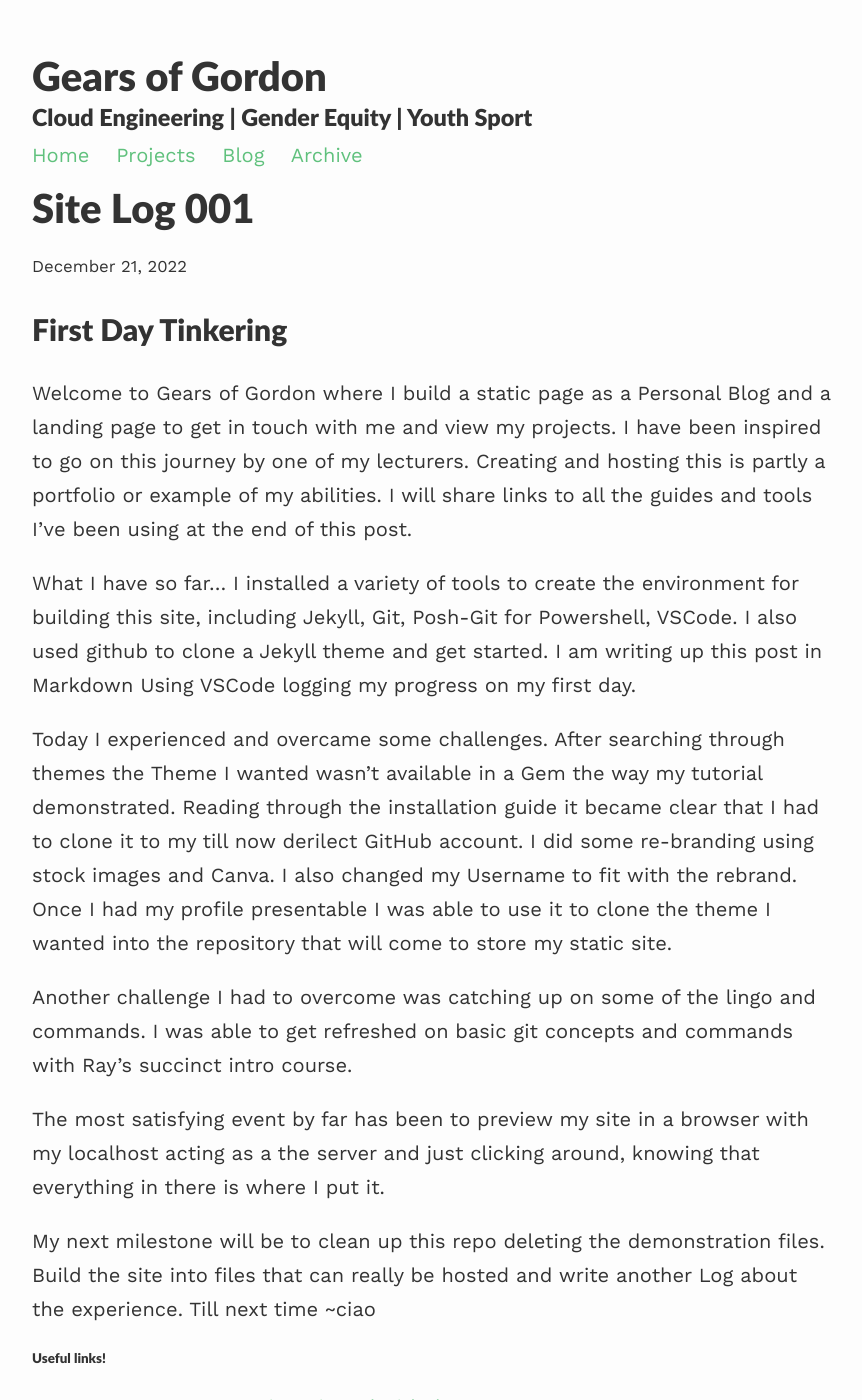
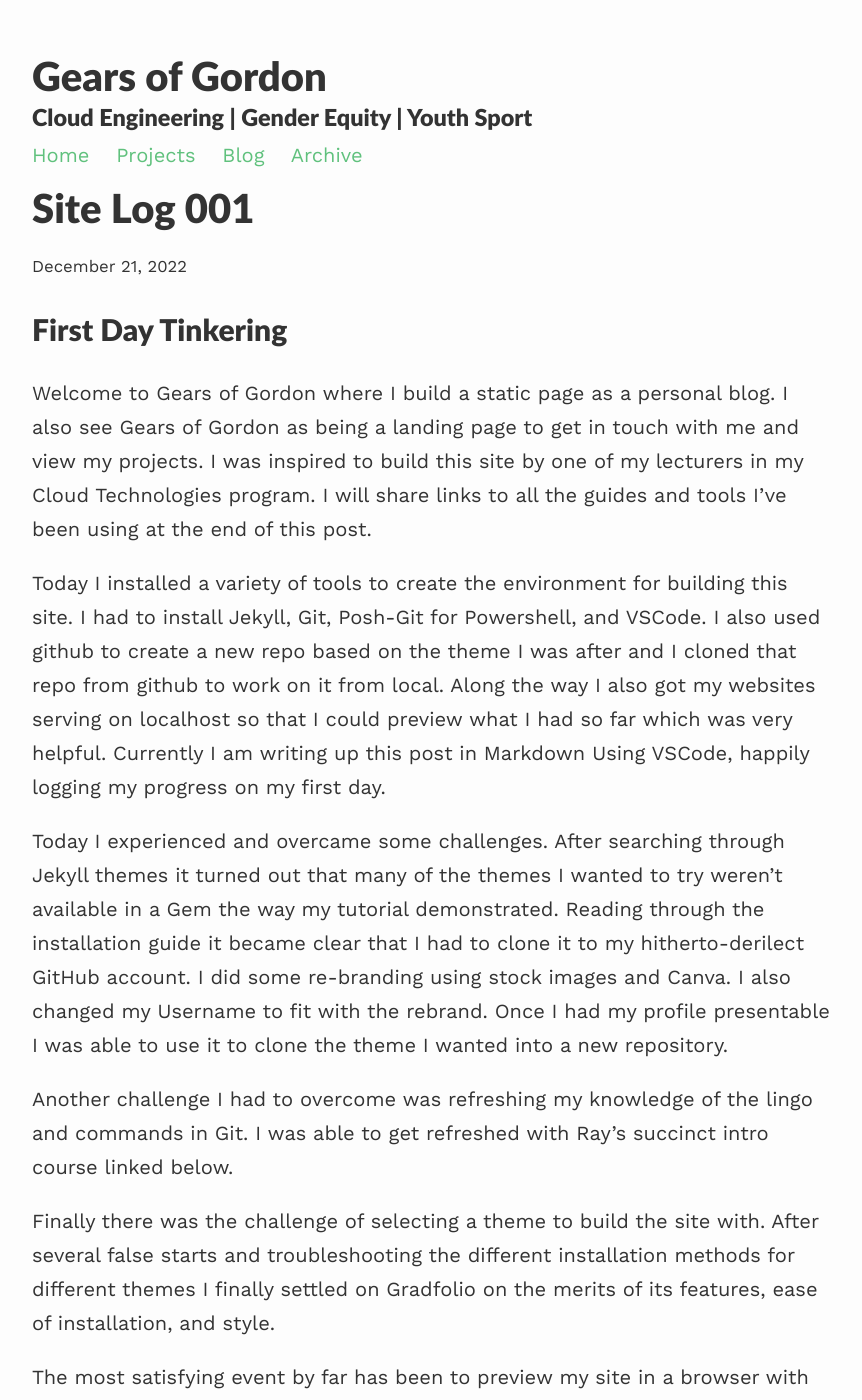
Before and after one commit to GordonOps/gearsofgordon, a Jekyll site: the page built from _posts/2022-12-21-site-log-001-first-day-tinkering.md, in a window 1280 px wide and 1400 px high. Shown: the whole window, without its empty margins (208-1070 px from the left). Built offline with Jekyll 4.4.1, drawn with Linux system fonts in a browser that asks for light colours; nearby versions of some CDN libraries; some of the changed text lies outside the part shown.

Commit message:
misc editing

```diff
--- a/_posts/2022-12-21-site-log-001-first-day-tinkering.md
+++ b/_posts/2022-12-21-site-log-001-first-day-tinkering.md
@@ -5,19 +5,21 @@ date: 2022-12-21 17:52 -0500
 ---
 ## First Day Tinkering
 
-Welcome to Gears of Gordon where I build a static page as a Personal Blog and a landing page to get in touch with me and view my projects. I have been inspired to go on this journey by one of my lecturers. Creating and hosting this is partly a portfolio or example of my abilities.  I will share links to all the guides and tools I've been using at the end of this post.
+Welcome to Gears of Gordon where I build a static page as a personal blog. I also see Gears of Gordon as being a landing page to get in touch with me and view my projects. I was inspired to build this site by one of my lecturers in my Cloud Technologies program. I will share links to all the guides and tools I've been using at the end of this post.
 
-What I have so far... I installed a variety of tools to create the environment for building this site, including Jekyll, Git, Posh-Git for Powershell, VSCode. I also used github to clone a Jekyll theme and get started. I am writing up this post in Markdown Using VSCode logging my progress on my first day.
+Today I installed a variety of tools to create the environment for building this site. I had to install Jekyll, Git, Posh-Git for Powershell, and VSCode. I also used github to create a new repo based on the theme I was after and I cloned that repo from github to work on it from local. Along the way I also got my websites serving on localhost so that I could preview what I had so far which was very helpful. Currently I am writing up this post in Markdown Using VSCode, happily logging my progress on my first day.
 
-Today I experienced and overcame some challenges. After searching through themes the Theme I wanted wasn't available in a Gem the way my tutorial demonstrated. Reading through the installation guide it became clear that I had to clone it to my till now derilect GitHub account. I did some re-branding using stock images and Canva. I also changed my Username to fit with the rebrand. Once I had my profile presentable I was able to use it to clone the theme I wanted into the repository that will come to store my static site.
+Today I experienced and overcame some challenges. After searching through Jekyll themes it turned out that many of the themes I wanted to try weren't available in a Gem the way my tutorial demonstrated. Reading through the installation guide it became clear that I had to clone it to my hitherto-derilect GitHub account. I did some re-branding using stock images and Canva. I also changed my Username to fit with the rebrand. Once I had my profile presentable I was able to use it to clone the theme I wanted into a new repository.
 
-Another challenge I had to overcome was catching up on some of the lingo and commands. I was able to get refreshed on basic git concepts and commands with Ray's succinct intro course.
+Another challenge I had to overcome was refreshing my knowledge of the lingo and commands in Git. I was able to get refreshed with Ray's succinct intro course linked below.
 
-The most satisfying event by far has been to preview my site in a browser with my localhost acting as a the server and just clicking around, knowing that everything in there is where I put it.
+Finally there was the challenge of selecting a theme to build the site with. After several false starts and troubleshooting the different installation methods for different themes I finally settled on Gradfolio on the merits of its features, ease of installation, and style.
 
-My next milestone will be to clean up this repo deleting the demonstration files. Build the site into files that can really be hosted and write another Log about the experience. Till next time ~ciao
+The most satisfying event by far has been to preview my site in a browser with my localhost acting as a the server and just clicking around, knowing that everything in there is where I put it.  But I'm also feeling relief from getting through a lot of the first day chaff of a project like this such as making decisions about branding and clicking through Next Next Finish wizards. I feel like the knowledge I've applied in getting this far will continue to snowball.
 
-###### Useful links!
+My next milestone will be to clean up this repo deleting the demonstration files. Build the site into files that can really be hosted on AWS and write another Log about the experience. Till next time! ~ciao!
+
+#### Useful links!
 * [Course: Ray's _Learning Git and Github_](https://www.linkedin.com/learning/learning-git-and-github-14213624)
 * [Course: Nate's _Learning Static Site Building...with Jekyll_](https://www.linkedin.com/learning/learning-static-site-building-with-jekyll/create-a-new-jekyll-site)
 * [Install Jekyll](https://jekyllrb.com/docs/installation/)
```
